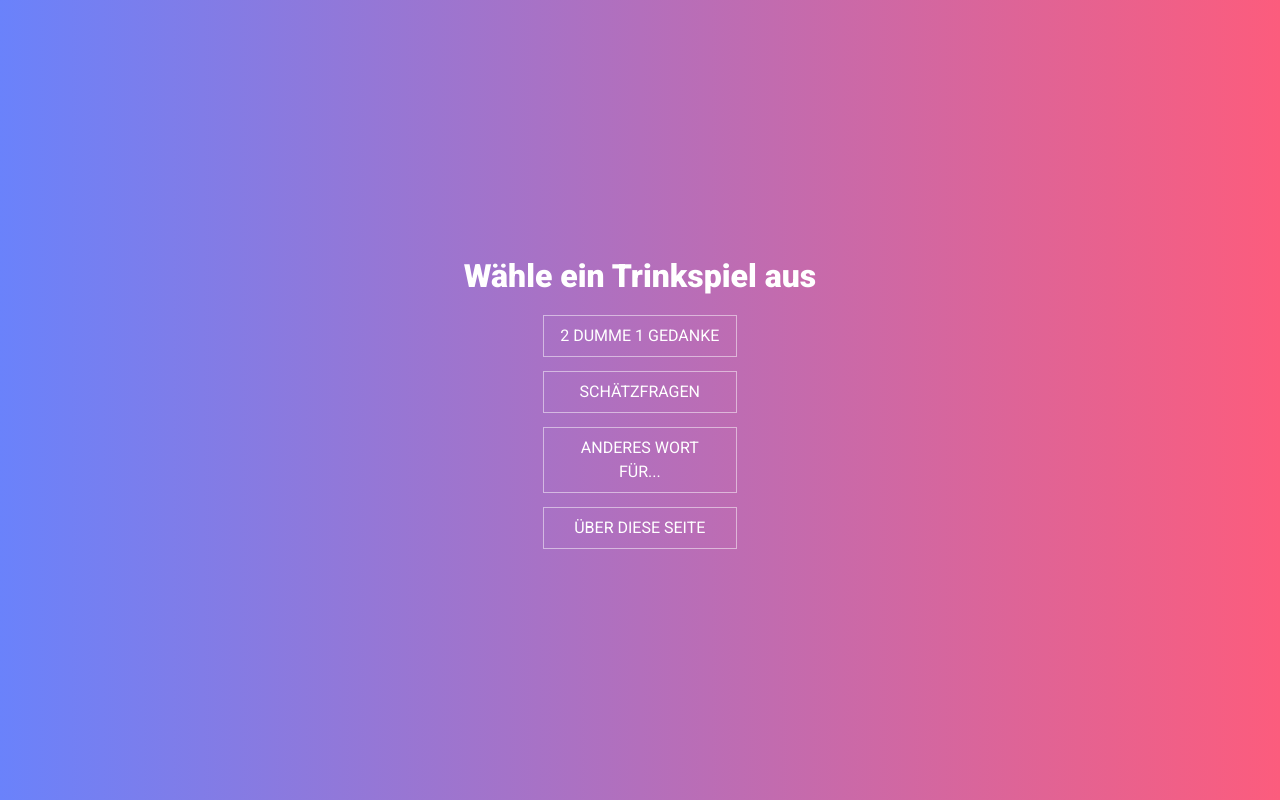
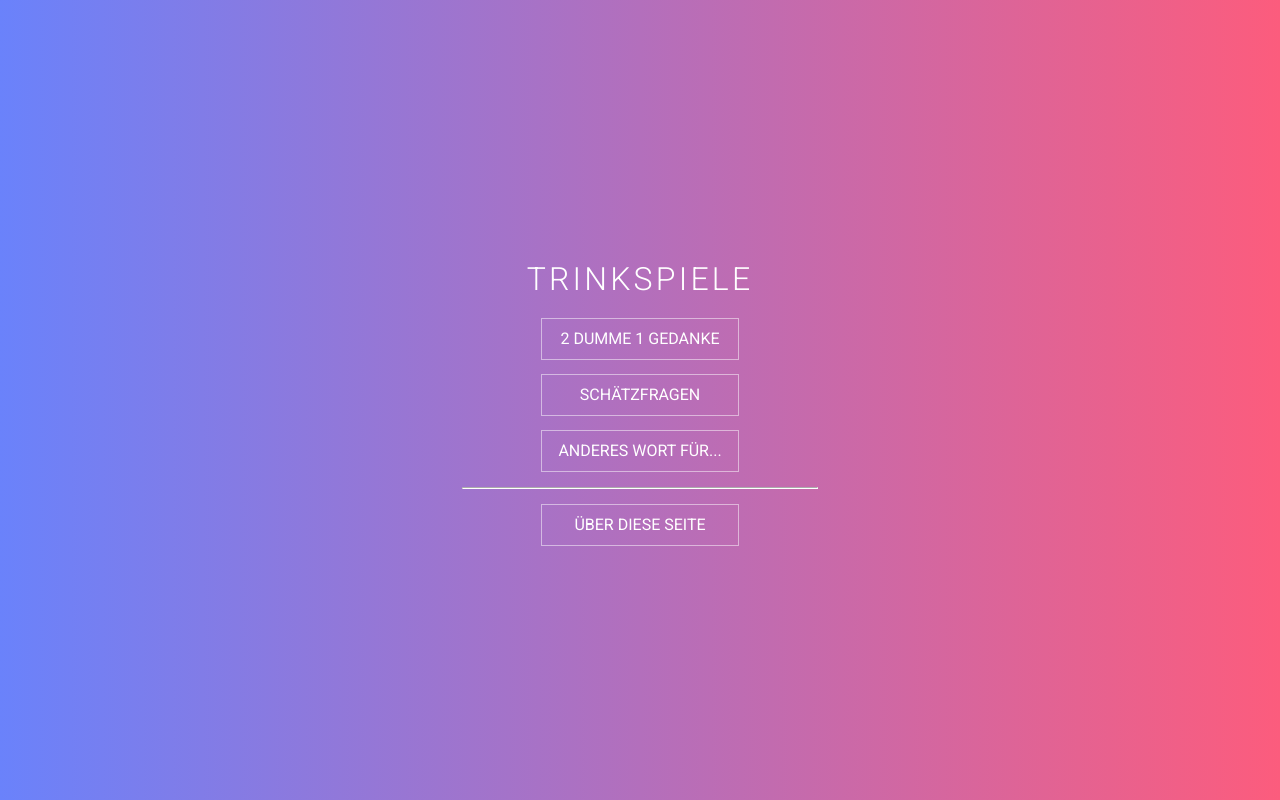
Before and after one commit to Montralis/2d1G, a Flask app: page / in a window 1280 px wide. Run offline with Flask 2, Linux system fonts and the light colour scheme.

Commit message:
Improve styling & refactor code

```diff
--- a/frontend/base/index.html
+++ b/frontend/base/index.html
@@ -19,31 +19,35 @@
 
     <body>
         <div x-data="data">
-            <div x-show="error">
+            <template x-if="error">
+                <div>
                     <h1>Es ist ein Fehler aufgetreten...</h1>
                     <pre x-text="error"></pre>
                 </div>
+            </template>
 
-            <div x-show="!error">
+            <template x-if="!error">
+                <div>
                     <h1 x-text="titles[modeName]"></h1>
 
                     <template x-if="modeName === 'home'">
                         <div>
                             <a class="btn"
                                x-text="titles.twoIdiots"
-                           @click="modeName = 'twoIdiots';"
+                               @click="setMode('twoIdiots');"
                             ></a>
                             <a class="btn"
                                x-text="titles.guess"
-                           @click="modeName = 'guess';"
+                               @click="setMode('guess');"
                             ></a>
                             <a class="btn"
                                x-text="titles.differentWord"
-                           @click="modeName = 'differentWord';"
+                               @click="setMode('differentWord');"
                             ></a>
+                            <hr />
                             <a class="btn"
                                x-text="titles.about"
-                           @click="modeName = 'about';"
+                               @click="setMode('about');"
                             ></a>
                         </div>
                     </template>
@@ -86,7 +90,7 @@
                                        @click="window.location.href = '/add-data';"
                                     ></a>
                                     <a class="btn"
-                                   @click="modeName = 'home';"
+                                       @click="setMode('home');"
                                     >
                                         Zurück
                                     </a>
@@ -111,7 +115,7 @@
                                         Nächste Kategorie
                                     </a>
                                     <a class="btn"
-                                   @click="modeName = 'home';"
+                                       @click="setMode('home');"
                                     >
                                         Zurück
                                     </a>
@@ -154,7 +158,19 @@
                                         Nächste Schätzfrage
                                     </a>
                                     <a class="btn"
-                                   @click="modeName = 'home';"
+                                       @click="setMode('home');"
+                                    >
+                                        Zurück
+                                    </a>
+                                </div>
+                            </template>
+                        </div>
+                    </template>
+
+                    <template x-if="modeName === 'differentWord'">
+                        <div>
+                            <a class="btn"
+                               @click="setMode('home');"
                             >
                                 Zurück
                             </a>
@@ -163,6 +179,5 @@
                 </div>
             </template>
         </div>
-        </div>
     </body>
 </html>
--- a/frontend/static/index.js
+++ b/frontend/static/index.js
@@ -1,16 +1,18 @@
-const repository = 'https://github.com/Montralis/2d1G';
-
-const endpoints = {
-    twoIdiots: 'two-idiots',
-    guess: 'guess',
-    differentWord: 'different-word',
+const config = {
+    mainTitle: 'Trinkspiele',
+    repository: 'https://github.com/Montralis/2d1G',
+    apiEndpoints: {
+        twoIdiots: 'two-idiots',
+        guess: 'guess',
+        differentWord: 'different-word',
+    },
 };
 
 let data = {
     error: null,
     modeName: 'home',
     titles: {
-        home: 'Wähle ein Trinkspiel aus',
+        home: config.mainTitle,
         about: 'Über diese Seite',
         addData: 'Neue Daten hinzufügen',
         twoIdiots: '2 Dumme 1 Gedanke',
@@ -33,13 +35,20 @@ let data = {
         index: 0,
         data: [],
     },
-    repository,
+    repository: config.repository,
 };
 
 document.addEventListener('alpine:init', () => {
     console.log(`Loaded Alpine.js v${Alpine.version}`);
     data = Alpine.reactive(data);
 });
+
+function setMode(modeName) {
+    const fullTitle = `${data.titles[modeName]} - ${config.mainTitle}`;
+
+    document.title = modeName === 'home' ? config.mainTitle : fullTitle;
+    data.modeName = modeName;
+}
 
 function handleError(error) {
     console.error(error);
@@ -65,7 +74,7 @@ async function loadData(endpoint) {
 async function loadGameData() {
     const modeName = data.modeName;
     const mode = data[modeName];
-    const endpoint = `/game/${endpoints[modeName]}`;
+    const endpoint = `/game/${config.apiEndpoints[modeName]}`;
 
     mode.data = await loadData(endpoint);
 }
--- a/frontend/static/style.css
+++ b/frontend/static/style.css
@@ -1,14 +1,16 @@
-@import url(https://fonts.googleapis.com/css?family=Roboto:400,100,900);
+@import url(https://fonts.googleapis.com/css?family=Roboto:300,400);
 
 html {
     width: 100%;
     height: 100%;
     display: flex;
+    flex-direction: column;
     justify-content: center;
     align-items: center;
     -moz-box-sizing: border-box;
     box-sizing: border-box;
     font-family: 'Roboto', sans-serif;
+    font-weight: 400;
     color: #FFFFFF;
     text-align: center;
     background: #FC5C7D;
@@ -16,16 +18,22 @@ html {
     background: linear-gradient(to right, #6A82FB, #FC5C7D);
 }
 
+h1 {
+    font-weight: 300;
+    letter-spacing: .1em;
+    text-transform: uppercase;
+}
+
+hr {
+    border-color: #FFFFFF;
+}
+
 .btn {
-    width: 100%;
-    max-width: 10em;
     display: flex;
     flex-direction: column;
     cursor: pointer;
     padding: .5em 1em .5em 1em;
-    margin: 0 5em 1em 5em;
-    font-size: 16px;
-    font-weight: 400;
+    margin: 1em 5em 1em 5em;
     line-height: 1.5em;
     text-transform: uppercase;
     border: 0 solid;
```
Lines whose indentation alone changed are shown as unchanged.
